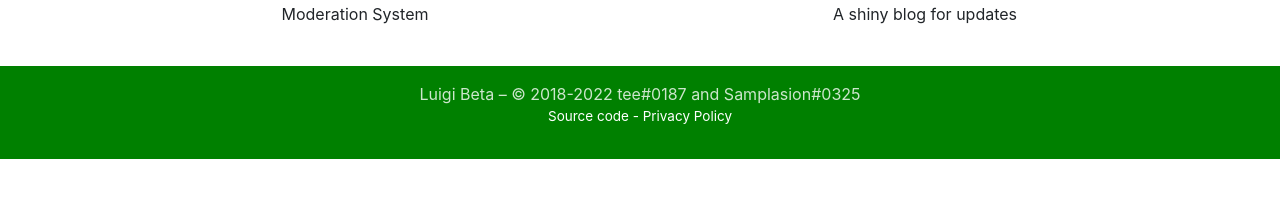
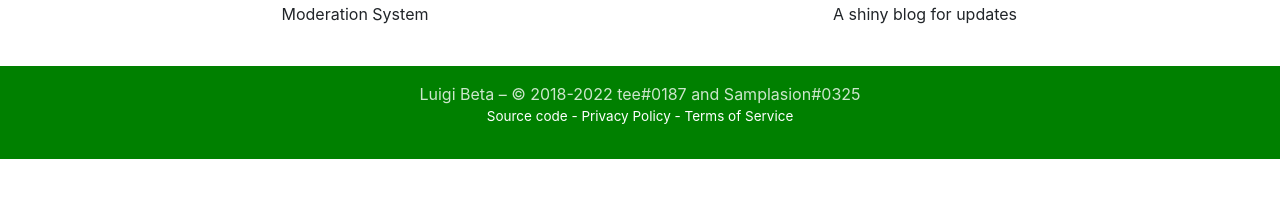
Before and after one commit to luigibeta/luigibeta.github.io, a Jekyll site: the page built from index.html, in a window 1280 px wide. Shown: the part 596-794 px from the top of the page. Built offline with Jekyll 4.4.1, drawn with Linux system fonts in a browser that asks for light colours; nearby versions of some CDN libraries; a style sheet for code colours, icons or effects is not loaded.

Commit message:
Add terms of service to footer

```diff
--- a/_includes/footer.html
+++ b/_includes/footer.html
@@ -11,7 +11,7 @@
     <div class="footer-copyright text-center py-3">
         <i class=emoji>:robot_face:</i> Luigi Beta – © 2018-{{ "now" | date: "%Y" }} tee#0187 and Samplasion#0325
         <br>
-        <p style="color:white; font-size: 13.5px;"><a href="https://github.com/luigibeta/luigibeta.github.io">Source code</a> -&nbsp<a href="/privacypolicy">Privacy Policy</a></h4>
+        <p style="color:white; font-size: 13.5px;"><a href="https://github.com/luigibeta/luigibeta.github.io">Source code</a> -&nbsp<a href="/privacypolicy">Privacy Policy</a> -&nbsp<a href="/termsofservice">Terms of Service</a></h4>
     </div>
 
 </footer>
```
